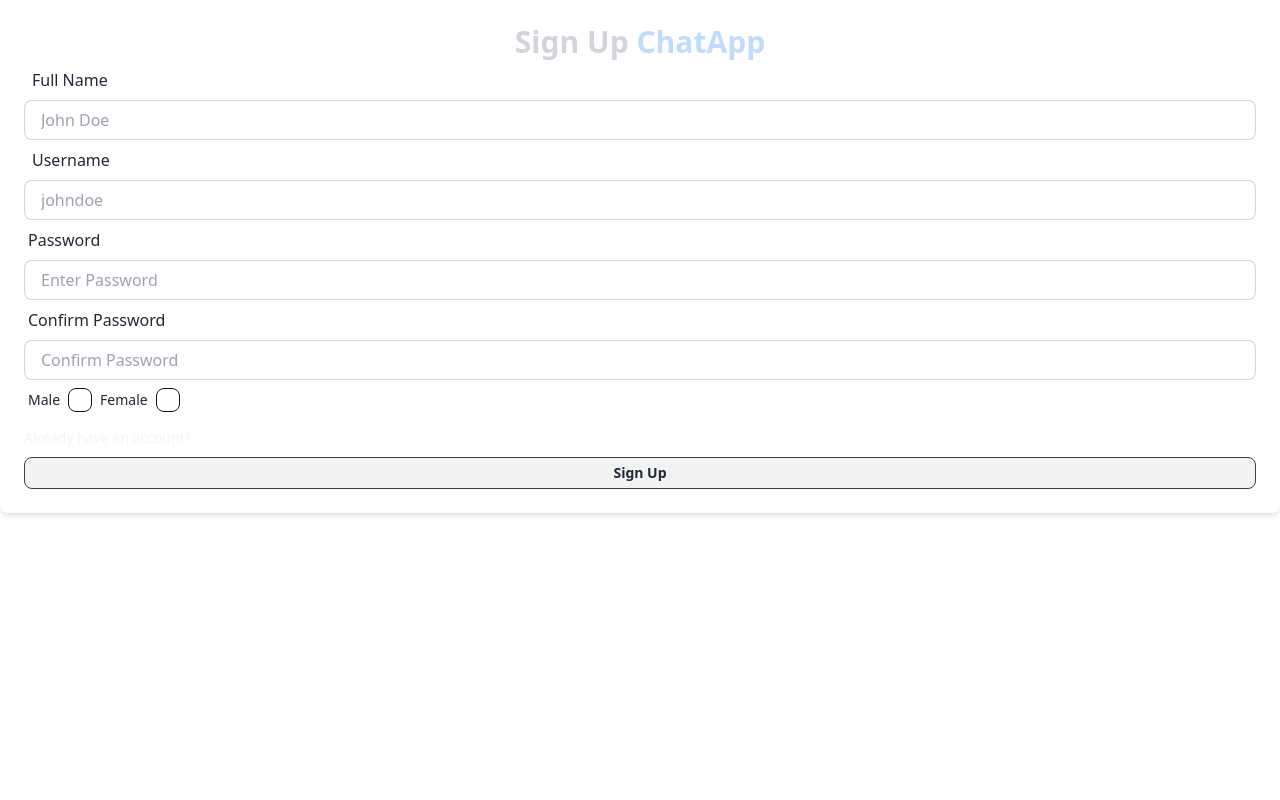
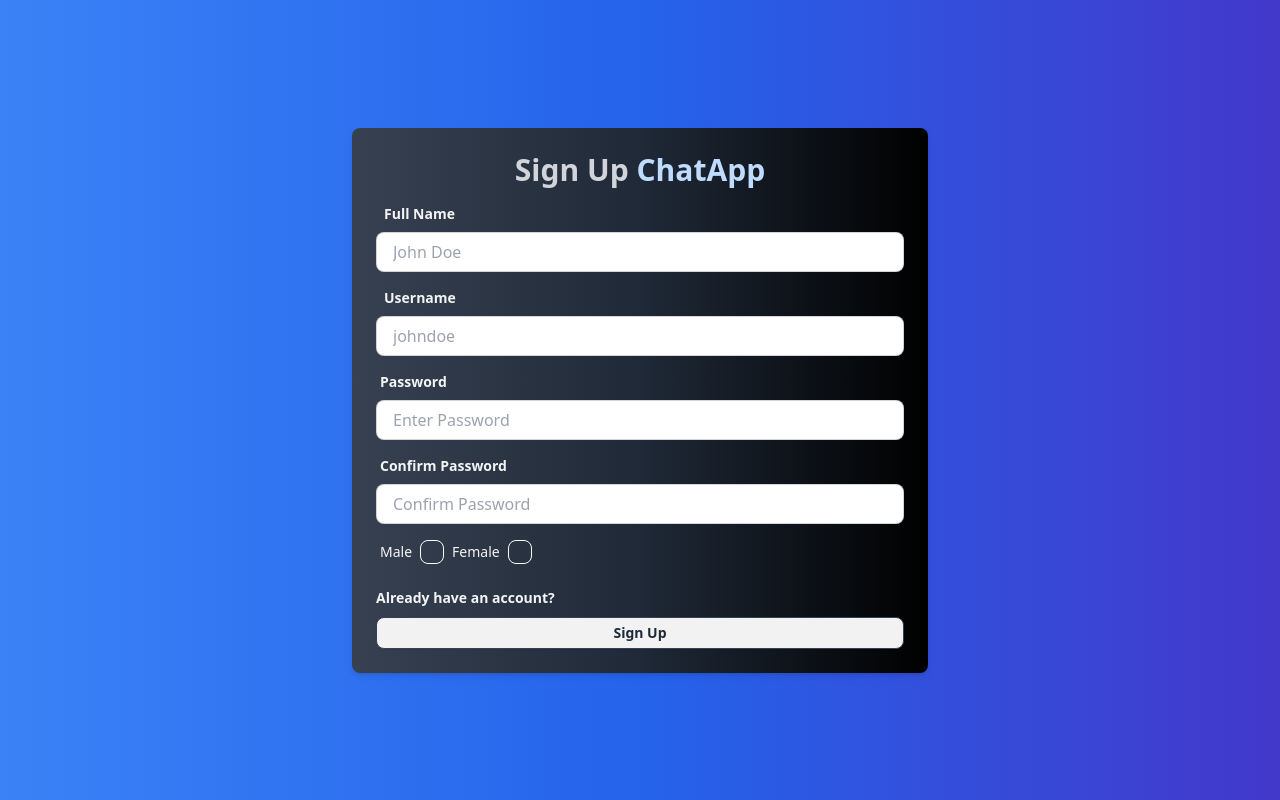
Before and after one commit to sakil470004/70loaguages.com, a React (Vite) app in the folder frontend/: page /signup in a window 1280 px wide. Built offline with nearby package versions, Linux system fonts and the light colour scheme.

Commit message:
finished old code fix

```diff
--- a/frontend/src/pages/login/Login.jsx
+++ b/frontend/src/pages/login/Login.jsx
@@ -12,8 +12,9 @@
     await login(username, password);
   };
   return (
-    <div className="flex flex-col items-center justify-center min-w-96 mx-auto">
-      <div className="w-full p-6 rounded-lg shadow-md bg-gray-400 bg-clip-padding backdrop-filter backdrop-blur-lg bg-opacity-0">
+    <div className="h-screen px-4 md:px-0 bg-gradient-to-r from-blue-500 via-blue-600 to-indigo-700">
+    <div className=" flex flex-col items-center justify-center min-w-96 my-auto max-w-xl min-h-full mx-auto">
+      <div className="w-full p-6 rounded-lg shadow-md bg-gray-400 bg-clip-padding backdrop-filter backdrop-blur-lg bg-opacity-0 bg-gradient-to-r from-gray-700 via-gray-800 to-black">
         <h1 className="text-3xl font-semibold text-center text-gray-300">
           Login
           <span className="text-blue-200"> ChatApp</span>
@@ -22,7 +23,7 @@
         <form onSubmit={handleSubmit}>
           <div>
             <label className="label p-2">
-              <span className="text-base label-text">Username</span>
+              <span className="text-gray-100 label-text mt-2 font-bold">User Name</span>
             </label>
             <input
               type="text"
@@ -35,7 +36,7 @@
 
           <div>
             <label className="label">
-              <span className="text-base label-text">Password</span>
+              <span className="text-gray-100 font-bold mt-2 label-text">Password</span>
             </label>
             <input
               type="password"
@@ -47,7 +48,7 @@
           </div>
           <Link
             to="/signup"
-            className="text-sm text-gray-100  hover:underline hover:text-blue-200 mt-2 inline-block"
+            className="text-sm text-gray-100  font-bold hover:underline hover:text-blue-200 mt-4 inline-block"
           >
             {"Don't"} have an account?
           </Link>
@@ -64,6 +65,7 @@
         </form>
       </div>
     </div>
+    </div>
   );
 };
 export default Login;
--- a/frontend/src/pages/signup/GenderCheckbox.jsx
+++ b/frontend/src/pages/signup/GenderCheckbox.jsx
@@ -1,12 +1,12 @@
 const GenderCheckbox = ({ onCheckboxChange, selectedGender }) => {
   return (
-    <div className="flex">
+    <div className="flex mt-2">
       <div className="form-control">
         <label className={`label gap-2 cursor-pointer ${selectedGender==="male" ? "selected" : ""}`}>
-          <span className="label-text">Male</span>
+          <span className="label-text text-gray-100">Male</span>
           <input
             type="checkbox"
-            className="checkbox border-slate-900"
+            className="checkbox border-gray-50"
             checked={selectedGender === "male"}
             onChange={() => onCheckboxChange("male")}
           />
@@ -14,10 +14,10 @@
       </div>
       <div className="form-control">
 	  <label className={`label gap-2 cursor-pointer ${selectedGender==="female" ? "selected" : ""}`}>
-          <span className="label-text">Female</span>
+          <span className="label-text text-gray-100">Female</span>
           <input
             type="checkbox"
-            className="checkbox border-slate-900"
+            className="checkbox border-gray-50"
             checked={selectedGender === "female"}
             onChange={() => onCheckboxChange("female")}
           />
--- a/frontend/src/pages/signup/SignUp.jsx
+++ b/frontend/src/pages/signup/SignUp.jsx
@@ -21,8 +21,9 @@
     await signup(inputs);
   };
   return (
-    <div className="flex flex-col items-center justify-center min-w-96 mx-auto">
-      <div className="w-full p-6 rounded-lg shadow-md bg-gray-400 bg-clip-padding backdrop-filter backdrop-blur-lg bg-opacity-0">
+    <div className="h-screen px-4 md:px-0 bg-gradient-to-r from-blue-500 via-blue-600 to-indigo-700">
+    <div className=" flex flex-col items-center justify-center min-w-96 my-auto max-w-xl min-h-full mx-auto">
+      <div className="w-full p-6 rounded-lg shadow-md bg-gray-400 bg-clip-padding backdrop-filter backdrop-blur-lg bg-opacity-0 bg-gradient-to-r from-gray-700 via-gray-800 to-black">
         <h1 className="text-3xl font-semibold text-center text-gray-300">
           Sign Up <span className="text-blue-200"> ChatApp</span>
         </h1>
@@ -30,7 +31,7 @@
         <form onSubmit={handleSubmit}>
           <div>
             <label className="label p-2">
-              <span className="text-base label-text">Full Name</span>
+              <span className="text-gray-100 font-bold mt-2 label-text">Full Name</span>
             </label>
             <input
               type="text"
@@ -45,7 +46,7 @@
 
           <div>
             <label className="label p-2 ">
-              <span className="text-base label-text">Username</span>
+              <span className="text-gray-100 font-bold mt-2 label-text">Username</span>
             </label>
             <input
               type="text"
@@ -60,7 +61,7 @@
 
           <div>
             <label className="label">
-              <span className="text-base label-text">Password</span>
+              <span className="text-gray-100 font-bold mt-2 label-text">Password</span>
             </label>
             <input
               type="password"
@@ -75,7 +76,7 @@
 
           <div>
             <label className="label">
-              <span className="text-base label-text">Confirm Password</span>
+              <span className="text-gray-100 font-bold mt-2 label-text">Confirm Password</span>
             </label>
             <input
               type="password"
@@ -94,7 +95,7 @@
           />
 
           <Link
-            className="text-sm text-gray-100 hover:underline hover:text-blue-200 mt-2 inline-block"
+            className="text-sm text-gray-100 font-bold  hover:underline hover:text-blue-200 mt-4 inline-block"
             to="/login"
           >
             Already have an account?
@@ -114,6 +115,7 @@
           </div>
         </form>
       </div>
+      </div>
     </div>
   );
 };
```
